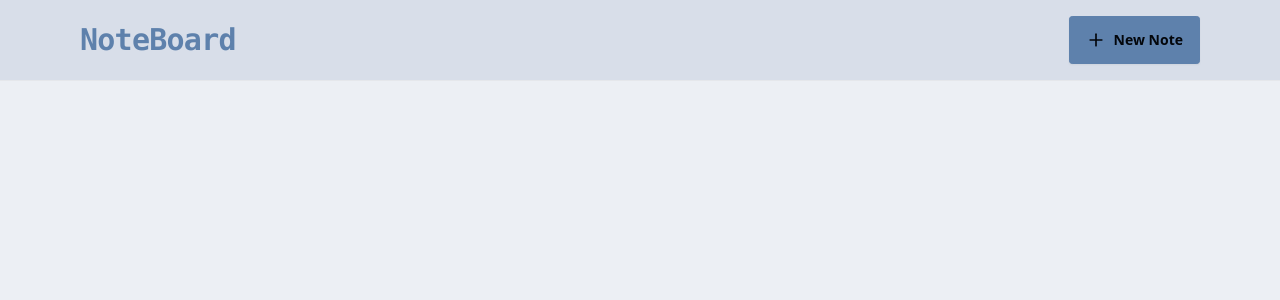
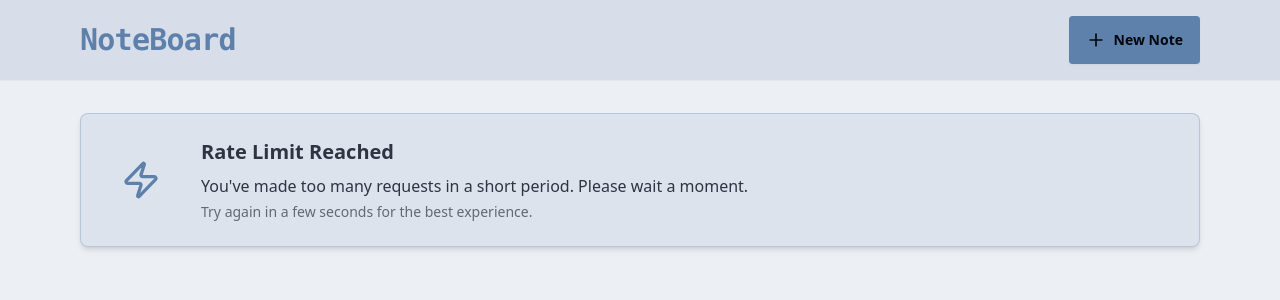
Before and after one commit to jaw039/MERN-NOTEPAD, a React (Vite) app in the folder frontend/: page / in a window 1280 px wide. Shown: the top 300 px of the page. Built offline with nearby package versions, Linux system fonts and the light colour scheme.

Commit message:
feat: implement RateLimitedUI component and integrate it into HomePage

```diff
--- a/frontend/src/components/Navbar.jsx
+++ b/frontend/src/components/Navbar.jsx
@@ -1,5 +1,5 @@
 import { Link } from "react-router";
-import { PlusIcon} from "lucide-react";
+import { PlusIcon } from "lucide-react";
 
 const Navbar = () => {
     return (
--- /dev/null
+++ b/frontend/src/components/RateLimitedUI.jsx
@@ -0,0 +1,26 @@
+import { ZapIcon } from "lucide-react";
+
+const RateLimitedUI = () => {
+  return (
+    <div className="max-w-6xl mx-auto px-4 py-8">
+      <div className="bg-primary/10 border border-primary/30 rounded-lg shadow-md">
+        <div className="flex flex-col md:flex-row items-center p-6">
+          <div className="flex-shrink-0  p-4 rounded-full mb-4 md:mb-0 md:mr-6">
+            <ZapIcon className="size-10 text-primary" />
+          </div>
+          <div className="flex-1 text-center md:text-left">
+            <h3 className="text-xl font-bold mb-2">Rate Limit Reached</h3>
+            <p className="text-base-content mb-1">
+              You've made too many requests in a short period. Please wait a moment.
+            </p>
+            <p className="text-sm text-base-content/70">
+              Try again in a few seconds for the best experience.
+            </p>
+          </div>
+        </div>
+      </div>
+    </div>
+  );
+};
+
+export default RateLimitedUI;
--- a/frontend/src/pages/HomePage.jsx
+++ b/frontend/src/pages/HomePage.jsx
@@ -1,10 +1,16 @@
+import { useState } from "react";
 import Navbar from "../components/Navbar";
+import RateLimitedUi from "../components/RateLimitedUI";
 
 const HomePage = () => {
+  const [isRateLimited, setRateLimited] = useState(true);
+
   return (
     // minimum height screen
     <div className = "min-h-screen">
       <Navbar />
+
+      {isRateLimited && <RateLimitedUi />}
     </div>
 
   );
```
Also changed, not shown: frontend/src/App.jsx (+0 -7 lines).
